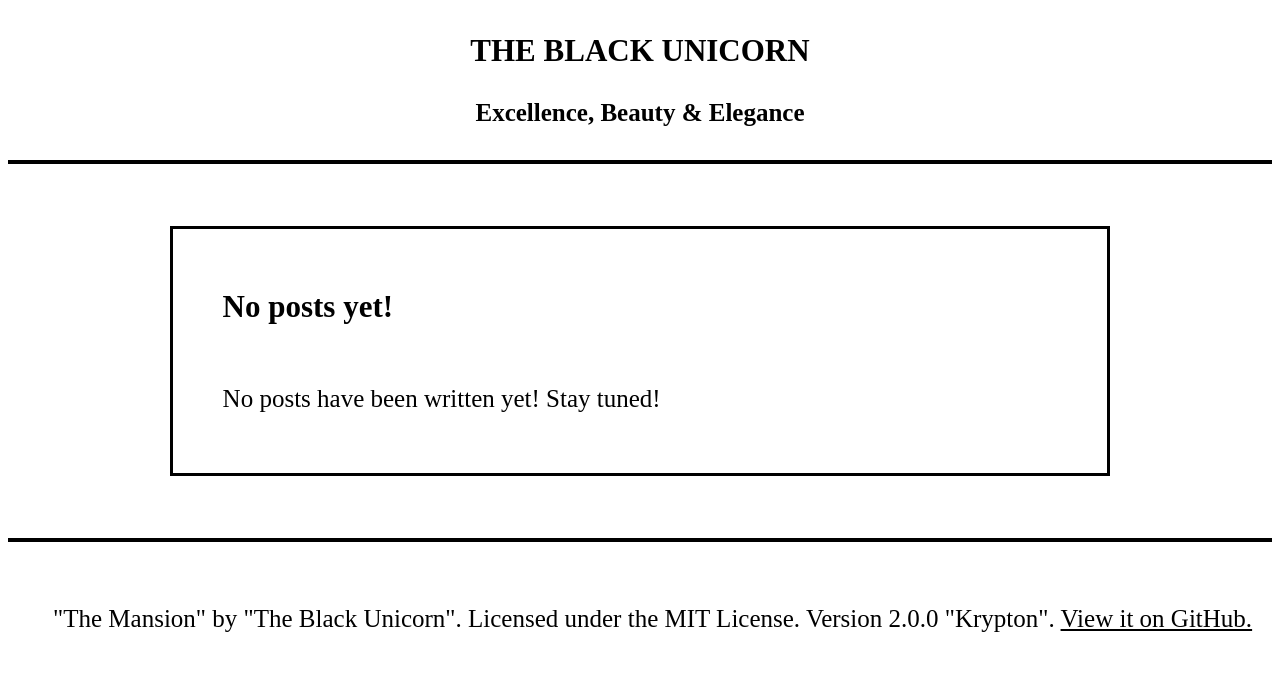
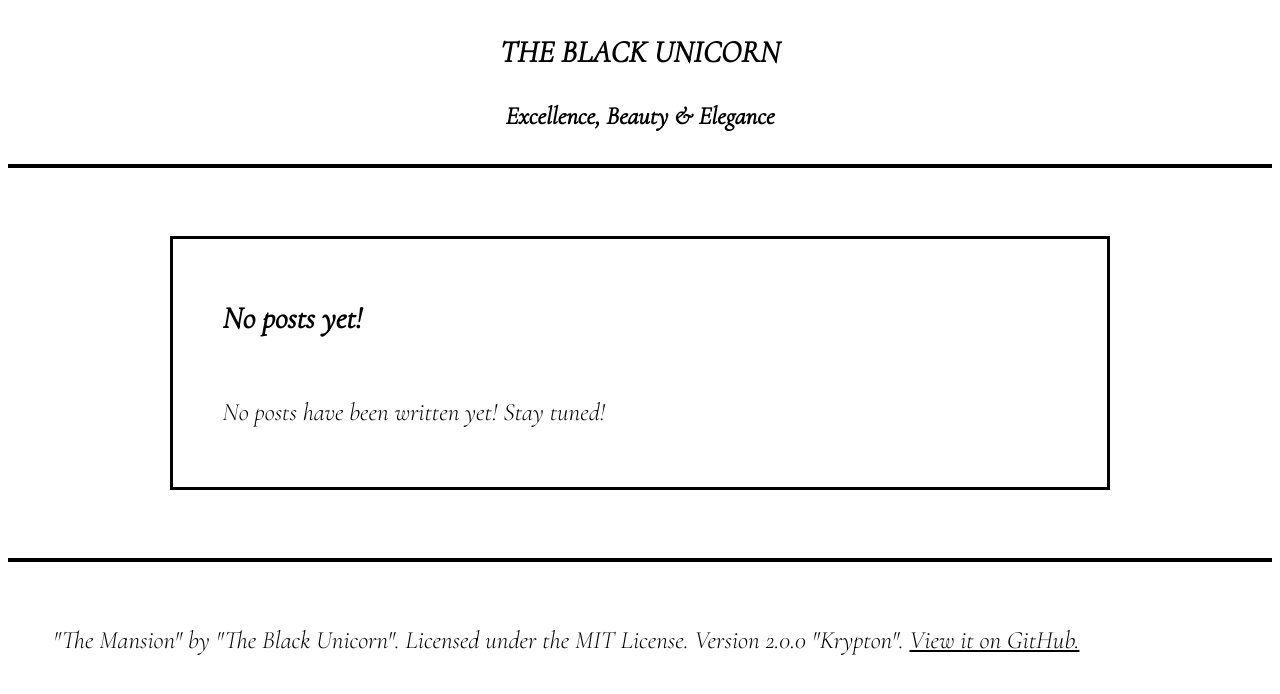
Before and after one commit to iamtheblackunicorn/TheBlogMansion, a Django app: page / in a window 1280 px wide. Shown: the top 694 px of the page. Run offline with Django 3.2, Linux system fonts and the light colour scheme; data that the repository does not hold is empty.

Commit message:
Update styles.css

```diff
--- a/static/blog/css/styles.css
+++ b/static/blog/css/styles.css
@@ -4,13 +4,13 @@ BY THE BLACK UNICORN. LICENSED UNDER THE MIT
 LICENSE.
 */
 
+@import url('https://fonts.googleapis.com/css2?family=Cormorant+Garamond:ital,wght@1,300&display=swap');
+
 :root {
   --main-color: #FFFFFF;
   --accent-color: #000000;
   --tertiary-color: #808080;
 }
-
-@import url('https://fonts.googleapis.com/css2?family=Cormorant+Garamond:ital,wght@1,300&display=swap');
 body {
   font-family: 'Cormorant Garamond', serif;
   background-color: var(--main-color);
```
